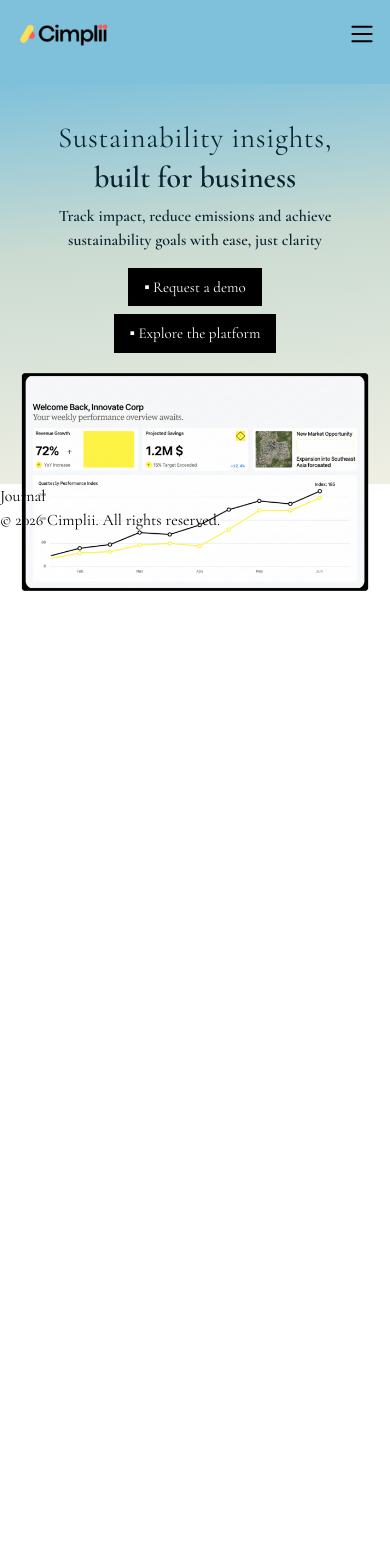
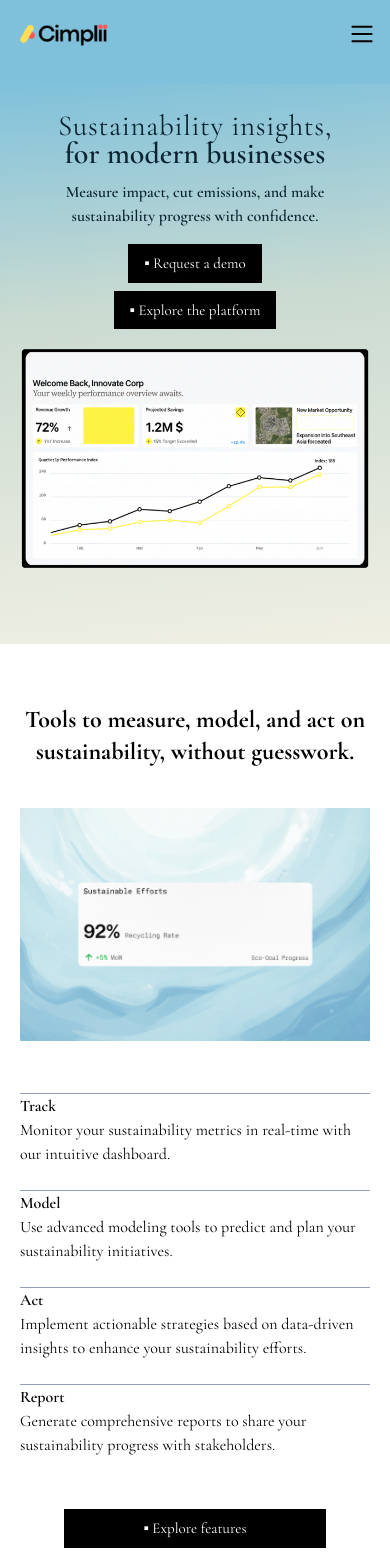
Before and after one commit to kluivstar/Cimplii, a React (Vite) app: page / in a window 390 px wide. Shown: the top 1568 px of the page. Before the commit the page ends 844 px from the top, so only its background shows below. Built offline with nearby package versions, Linux system fonts and the light colour scheme.

Commit message:
Added Features component for mobile

```diff
--- a/src/App.jsx
+++ b/src/App.jsx
@@ -1,4 +1,5 @@
 import './App.css'
+import Features from './components/Features.jsx'
 import Hero from './components/Hero.jsx'
 import Journal from './components/Journal.jsx'
 import Footer from './components/footer/Footer.jsx'
@@ -9,7 +10,7 @@ function App() {
     <div id="root">
       <Navbar />
       <Hero />
-      <Journal />
+      <Features />
       <Footer />
     </div>
   )
--- /dev/null
+++ b/src/components/Features.jsx
@@ -0,0 +1,55 @@
+import React from 'react'
+import FeatureImage from '../assets/image.png';
+
+const featureData = [
+    {
+        title: "Track",
+        description: "Monitor your sustainability metrics in real-time with our intuitive dashboard.",
+    },
+    {
+        title: "Model",
+        description: "Use advanced modeling tools to predict and plan your sustainability initiatives.",
+    },
+    {
+        title: "Act",
+        description: "Implement actionable strategies based on data-driven insights to enhance your sustainability efforts.",
+    },
+    {
+        title: "Report",
+        description: "Generate comprehensive reports to share your sustainability progress with stakeholders.",
+    }
+]
+
+const Features = () => {
+  return (
+    <section className='bg-white p-5'>
+        {/* Features Headline */}
+        <div className='py-10'>
+            <h1 className="text-2xl text-center font-bold">Tools to measure, model, and act on sustainability, without guesswork.</h1>
+        </div>
+
+        <div>
+            {/* Features Image */}
+            <div>
+                <img src={FeatureImage} alt="" />
+            </div>
+            {/* Features List */}
+            <div className='py-10'>
+                {featureData.map((feature, index) => (
+                    <div key = {index} className='py-3'>
+                        <hr className='text-slate-400'/>
+                        <h2 className='text-base font-semibold'>{feature.title}</h2>
+                        <p className='text-black'>{feature.description}</p>
+                    </div>
+                ))}
+            </div>
+            {/* Feature Button */}
+            <div className='mx-auto text-center'>
+                <button className="bg-black text-white px-20 py-2 text-[15px] hover:bg-slate-300 hover:text-black">▪ Explore features</button>
+            </div>
+        </div>
+    </section>
+  )
+}
+
+export default Features
--- a/src/components/Hero.jsx
+++ b/src/components/Hero.jsx
@@ -4,15 +4,15 @@ import HeroImg from "../assets/hero-img.png";
 export default function Hero() {
   return (
     <section className="hero px-5">
-      <div className="text-center py-8 h-100">
+      <div className="text-center py-8 h-140">
         {/* Hero Text */}
         <div className="">
-          <h2 className="text-[29px] tracking-wide">Sustainability insights,</h2>
-        <h2 className="text-3xl font-semibold">
-        built for business</h2>
+          <h2 className="text-[29px] leading-5 tracking-wide">Sustainability insights,</h2>
+          <h2 className="text-3xl font-semibold">
+        for modern businesses</h2>
         </div>
         <p className="text-[16px] mt-2 font-semibold px-5">
-          Track impact, reduce emissions and achieve sustainability goals with ease, just clarity
+          Measure impact, cut emissions, and make sustainability progress with confidence.
         </p>
         <Button />
         {/* Hero Image */}
--- /dev/null
+++ b/src/components/ui/Content.jsx
@@ -0,0 +1,9 @@
+import React from 'react'
+
+const Content = () => {
+  return (
+    <div>Content</div>
+  )
+}
+
+export default Content
```
